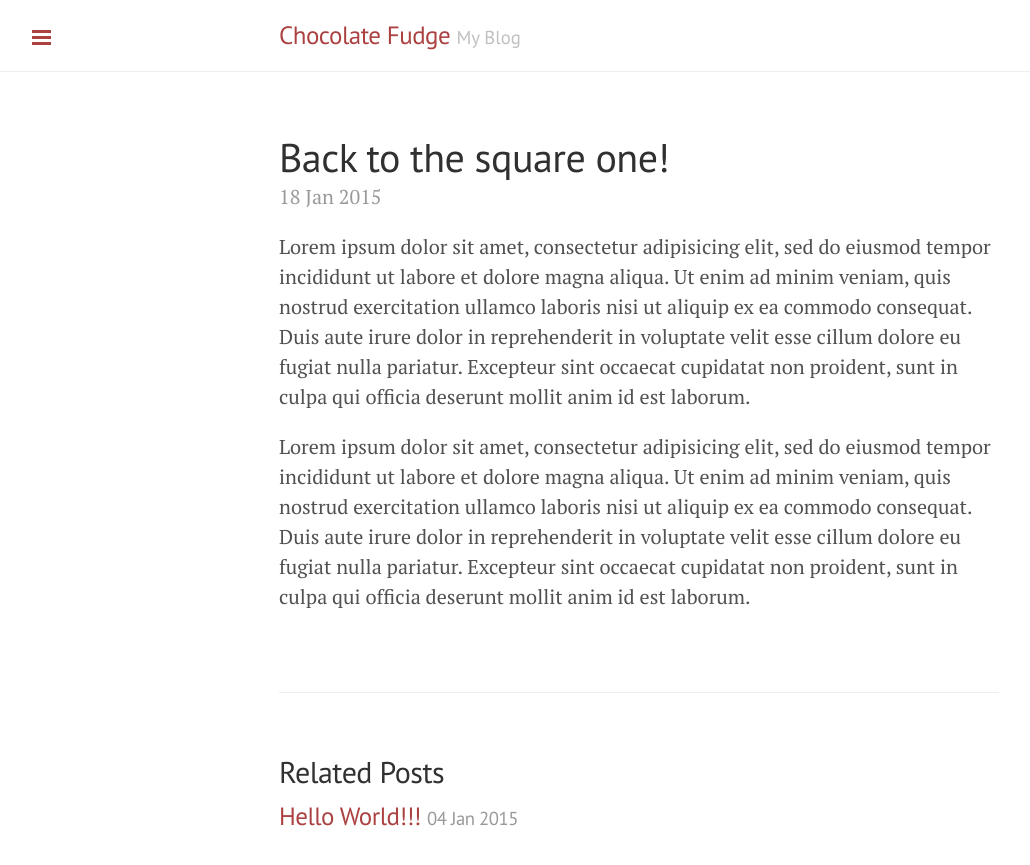
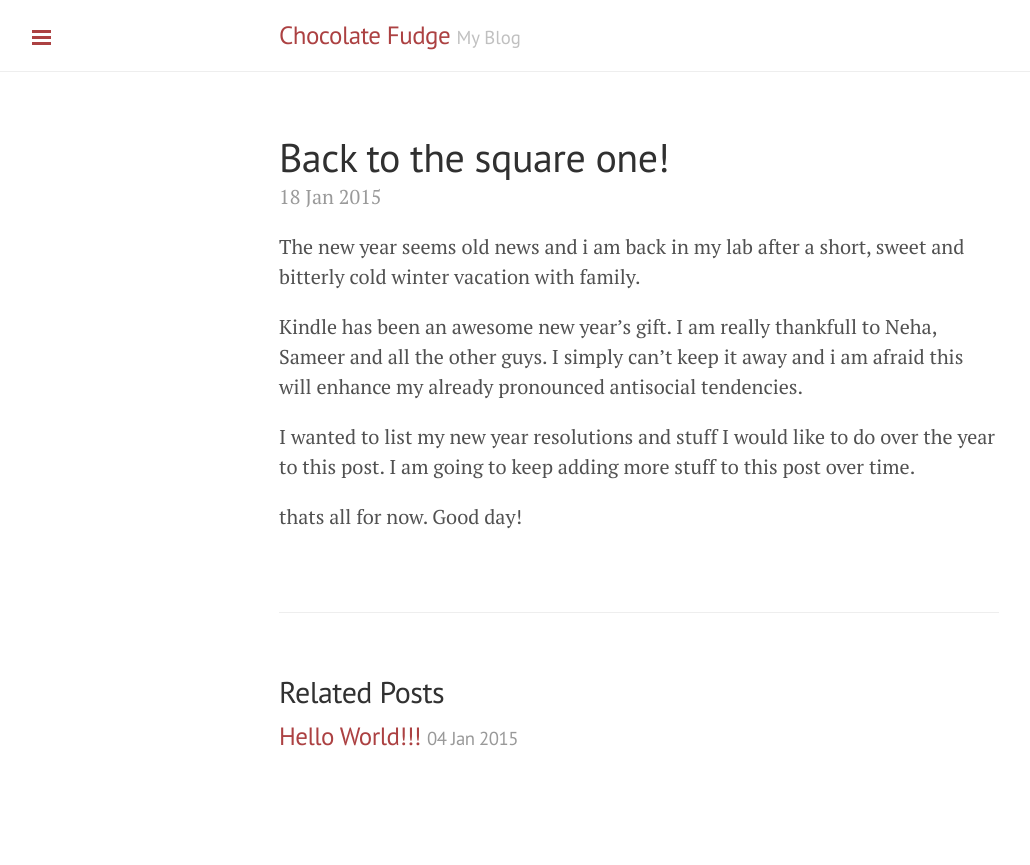
Before and after one commit to auag92/blog, a Jekyll site: the page built from _posts/2015-01-18-second.md, in a window 1280 px wide. Shown: the top 865 px of the page, without its empty margins (1-1031 px from the left). Built offline with Jekyll 4.4.1, drawn with Linux system fonts in a browser that asks for light colours; Markdown is read by kramdown in place of the engine named in the settings.

Commit message:
post added

```diff
--- a/_posts/2015-01-18-second.md
+++ b/_posts/2015-01-18-second.md
@@ -3,6 +3,12 @@ layout: post
 title: Back to the square one!
 ---
 
-Lorem ipsum dolor sit amet, consectetur adipisicing elit, sed do eiusmod tempor incididunt ut labore et dolore magna aliqua. Ut enim ad minim veniam, quis nostrud exercitation ullamco laboris nisi ut aliquip ex ea commodo consequat. Duis aute irure dolor in reprehenderit in voluptate velit esse cillum dolore eu fugiat nulla pariatur. Excepteur sint occaecat cupidatat non proident, sunt in culpa qui officia deserunt mollit anim id est laborum.
+The new year seems old news and i am back in my lab after a short, sweet and bitterly cold winter vacation with family.
 
-Lorem ipsum dolor sit amet, consectetur adipisicing elit, sed do eiusmod tempor incididunt ut labore et dolore magna aliqua. Ut enim ad minim veniam, quis nostrud exercitation ullamco laboris nisi ut aliquip ex ea commodo consequat. Duis aute irure dolor in reprehenderit in voluptate velit esse cillum dolore eu fugiat nulla pariatur. Excepteur sint occaecat cupidatat non proident, sunt in culpa qui officia deserunt mollit anim id est laborum.
+Kindle has been an awesome new year's gift. I am really thankfull to Neha, Sameer and all the other guys. I simply can't keep it away and i am afraid this will enhance my already pronounced antisocial tendencies.
+
+I wanted to list my new year resolutions and stuff I would like to do over the year to this post.
+I am going to keep adding more stuff to this post over time.
+
+thats all for now.
+Good day!
```
Also changed, not shown: _posts/2015-01-06.md (deleted, +0 -19 lines), _posts/2015-01-12.md (deleted, +0 -6 lines).
